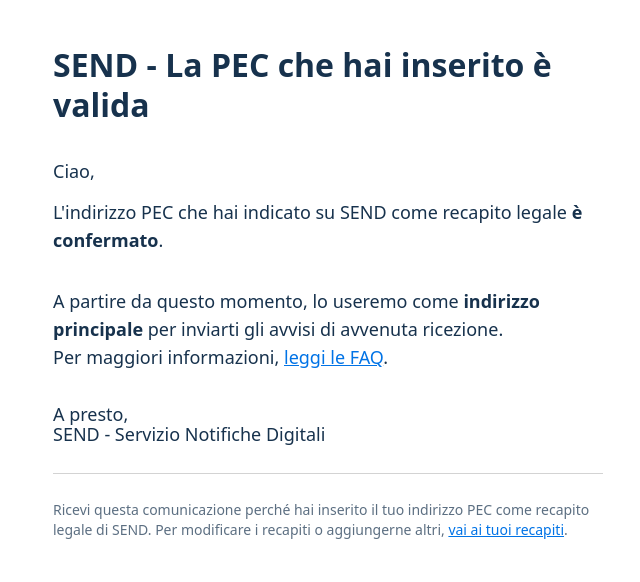
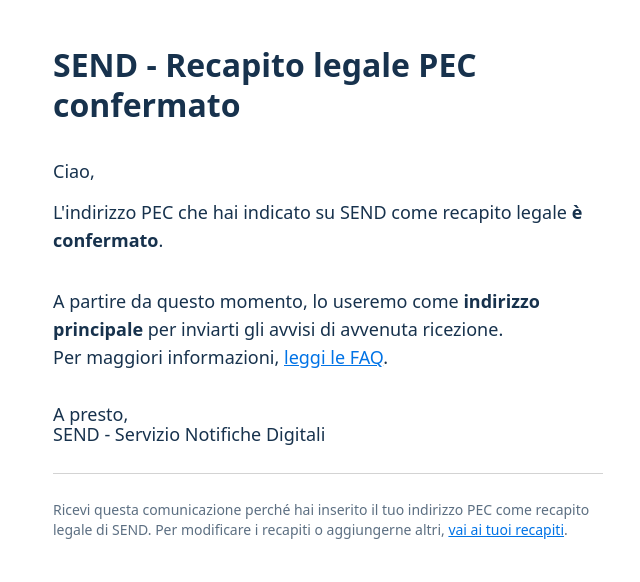
Before and after one commit to pagopa/pn-email-templates, a plain HTML site: page PEC_ValidationContactsSuccessMessage/index.html in a window 1280 px wide. Shown: the part 59-641 px from the top of the page, without its empty margins (312-952 px from the left). Drawn offline with Linux system fonts and the light colour scheme; a web font is replaced by a local one.

Commit message:
fix(PN-10819): update copy

```diff
--- a/PEC_ValidationContactsSuccessMessage/index.html
+++ b/PEC_ValidationContactsSuccessMessage/index.html
@@ -1,4 +1,4 @@
-<!doctype html><html lang="it" xmlns="http://www.w3.org/1999/xhtml" xmlns:v="urn:schemas-microsoft-com:vml" xmlns:o="urn:schemas-microsoft-com:office:office"><head><title>SEND - La PEC che hai inserito &egrave; valida</title><!--[if !mso]><!--><meta http-equiv="X-UA-Compatible" content="IE=edge"><!--<![endif]--><meta http-equiv="Content-Type" content="text/html; charset=UTF-8"><meta name="viewport" content="width=device-width,initial-scale=1"><style type="text/css">#outlook a { padding:0; }
+<!doctype html><html lang="it" xmlns="http://www.w3.org/1999/xhtml" xmlns:v="urn:schemas-microsoft-com:vml" xmlns:o="urn:schemas-microsoft-com:office:office"><head><title>SEND - Recapito legale PEC confermato</title><!--[if !mso]><!--><meta http-equiv="X-UA-Compatible" content="IE=edge"><!--<![endif]--><meta http-equiv="Content-Type" content="text/html; charset=UTF-8"><meta name="viewport" content="width=device-width,initial-scale=1"><style type="text/css">#outlook a { padding:0; }
           body { margin:0;padding:0;-webkit-text-size-adjust:100%;-ms-text-size-adjust:100%; }
           table, td { border-collapse:collapse;mso-table-lspace:0pt;mso-table-rspace:0pt; }
           img { border:0;height:auto;line-height:100%; outline:none;text-decoration:none;-ms-interpolation-mode:bicubic; }
@@ -165,7 +165,7 @@
                 font-weight: 700;
                 mso-line-height-rule: exactly;
                 line-height: 40px;
-                margin: 0;">SEND - La PEC che hai inserito &egrave; valida</h1></div></td></tr><!-- Main Message --><tr><td align="left" class="text" style="font-size:0px;padding:10px 25px;padding-top:16px;padding-bottom:0px;word-break:break-word;"><div style="font-family:Titillium Web, system-ui, sans-serif;font-size:18px;font-weight:400;line-height:28px;text-align:left;color:#17324D;"><p style="margin-top: 0px">Ciao,</p></div></td></tr><tr><td align="left" class="text" style="font-size:0px;padding:10px 25px;padding-top:0px;word-break:break-word;"><div style="font-family:Titillium Web, system-ui, sans-serif;font-size:18px;font-weight:400;line-height:28px;text-align:left;color:#17324D;"><p style="font-size: 18px;
+                margin: 0;">SEND - Recapito legale PEC confermato</h1></div></td></tr><!-- Main Message --><tr><td align="left" class="text" style="font-size:0px;padding:10px 25px;padding-top:16px;padding-bottom:0px;word-break:break-word;"><div style="font-family:Titillium Web, system-ui, sans-serif;font-size:18px;font-weight:400;line-height:28px;text-align:left;color:#17324D;"><p style="margin-top: 0px">Ciao,</p></div></td></tr><tr><td align="left" class="text" style="font-size:0px;padding:10px 25px;padding-top:0px;word-break:break-word;"><div style="font-family:Titillium Web, system-ui, sans-serif;font-size:18px;font-weight:400;line-height:28px;text-align:left;color:#17324D;"><p style="font-size: 18px;
                 mso-line-height-rule: exactly;
                 line-height: 28px;">L&apos;indirizzo PEC che hai indicato su SEND come recapito legale <strong>&egrave; confermato</strong>.</p></div></td></tr><tr><td align="left" class="text" style="font-size:0px;padding:10px 25px;word-break:break-word;"><div style="font-family:Titillium Web, system-ui, sans-serif;font-size:18px;font-weight:400;line-height:28px;text-align:left;color:#17324D;"><p style="font-size: 18px;
                 mso-line-height-rule: exactly;
```
Also changed, not shown: 1 other file.
